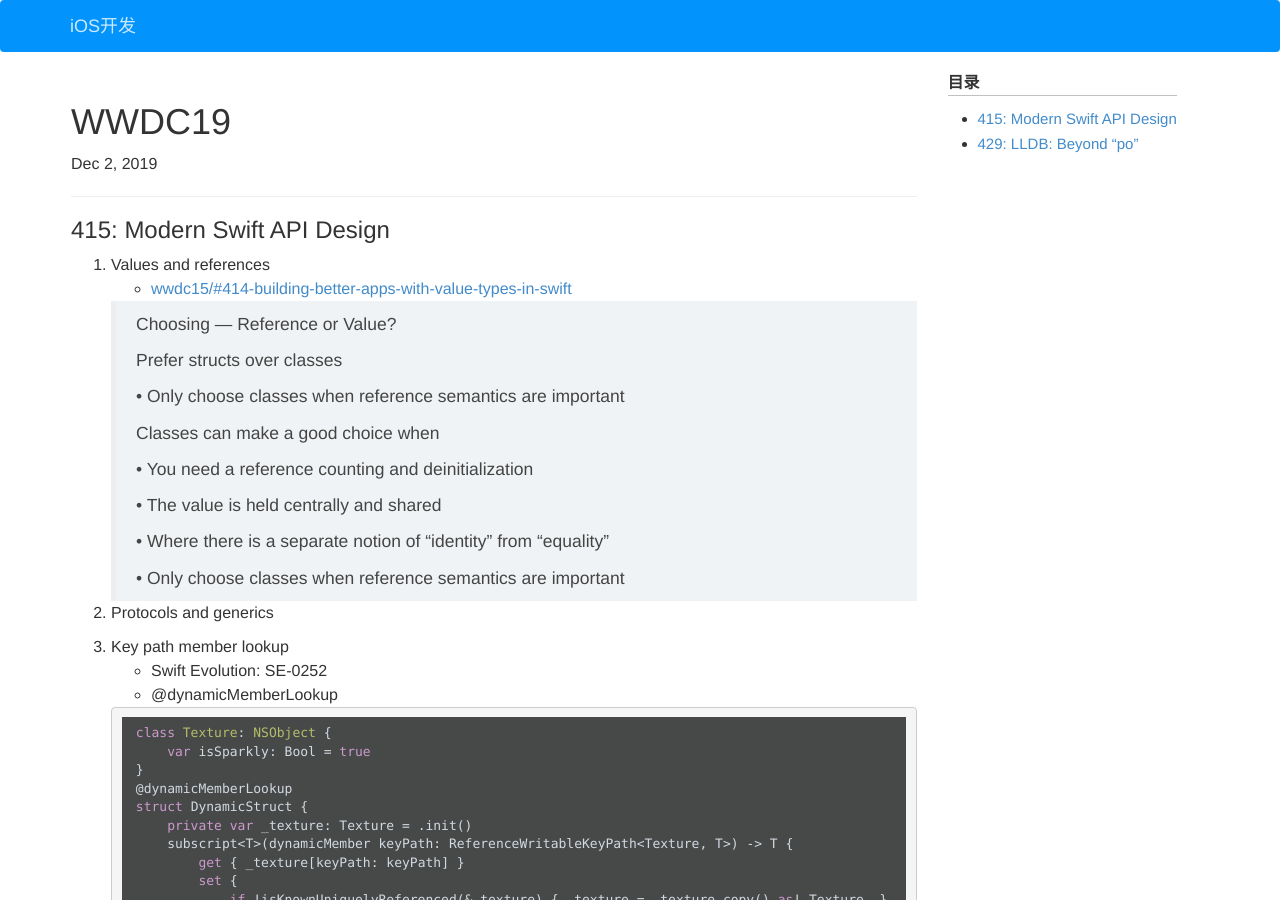
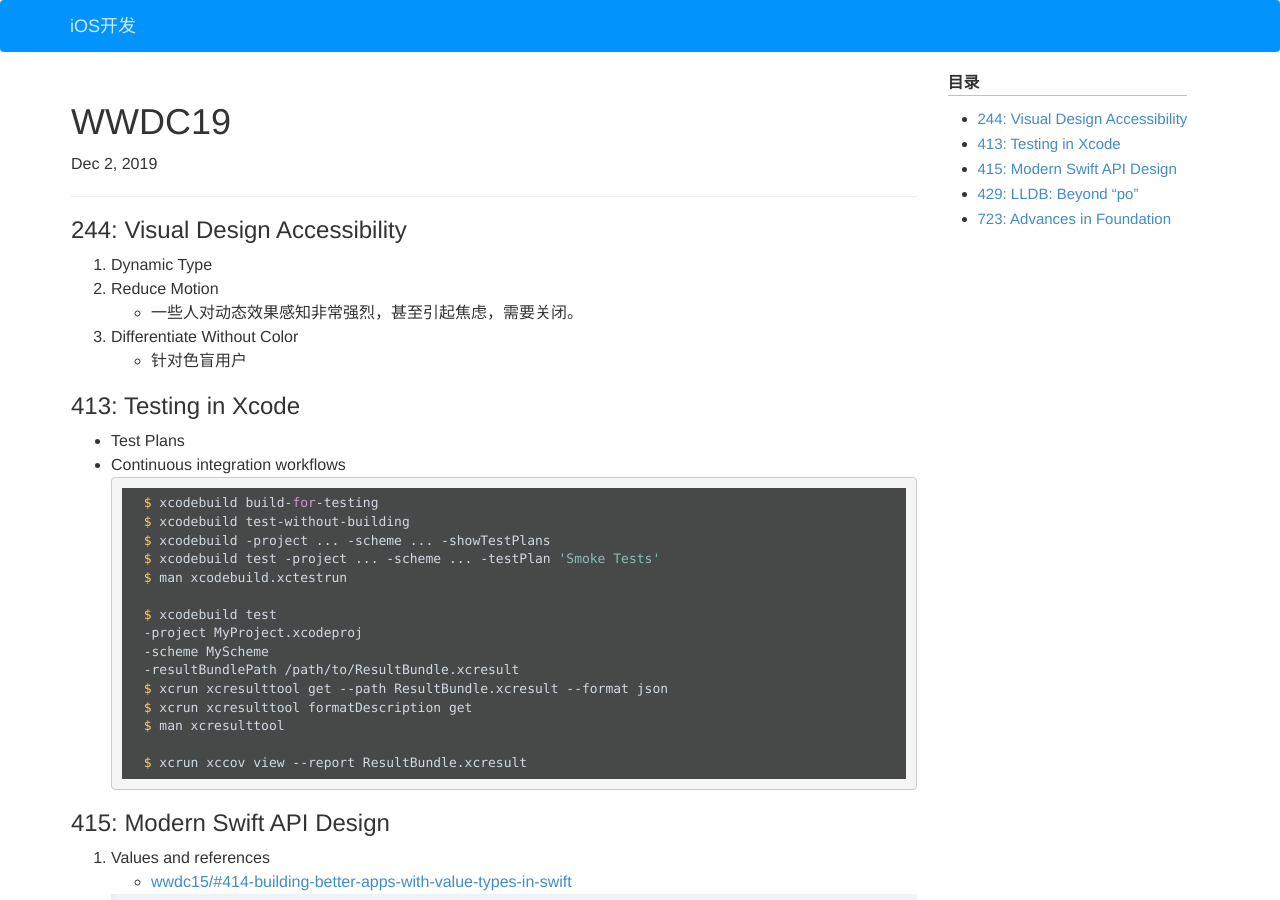
Before and after one commit to wigl/wigl.github.io, a Jekyll site: the page built from _posts/2019-12-02-wwdc19.md, in a window 1280 px wide and 900 px high. Built offline with Jekyll 4.4.1, drawn with Linux system fonts in a browser that asks for light colours; some of the changed text lies outside the part shown.

Commit message:
Add wwdc19 note.

`````diff
--- a/_posts/2019-12-02-wwdc19.md
+++ b/_posts/2019-12-02-wwdc19.md
@@ -8,6 +8,38 @@
 
 * content
 {:toc}
+
+### 244: Visual Design Accessibility
+
+1. Dynamic Type
+2. Reduce Motion
+ - 一些人对动态效果感知非常强烈，甚至引起焦虑，需要关闭。
+
+3. Differentiate Without Color
+ - 针对色盲用户
+
+
+### 413: Testing in Xcode
+
+- Test Plans
+- Continuous integration workflows
+	````
+	$ xcodebuild build-for-testing
+	$ xcodebuild test-without-building
+	$ xcodebuild -project ... -scheme ... -showTestPlans
+	$ xcodebuild test -project ... -scheme ... -testPlan 'Smoke Tests'
+	$ man xcodebuild.xctestrun
+
+	$ xcodebuild test
+	-project MyProject.xcodeproj
+	-scheme MyScheme
+	-resultBundlePath /path/to/ResultBundle.xcresult
+	$ xcrun xcresulttool get --path ResultBundle.xcresult --format json
+	$ xcrun xcresulttool formatDescription get
+	$ man xcresulttool
+
+	$ xcrun xccov view --report ResultBundle.xcresult
+	````
 
 
 ### 415: Modern Swift API Design
@@ -111,3 +143,26 @@
  - type summary
 
 5. **Python Formatter, CustomReflectable**
+
+
+
+### 723: Advances in Foundation
+
+1. Ordered Collection Diffing
+2. Data
+ - Contiguity
+ - DataProtocol
+ - MutableDataProtocol
+ - Compression
+
+3. Units and Formatters
+ - RelativeDateTimeFormatter
+ - ListFormatter
+
+4. OperationQueue
+ - addBarrierBlock
+ - Progress reporting
+
+5. USB and SMB on iOS
+6. Swift Update
+ - Scanner
`````
